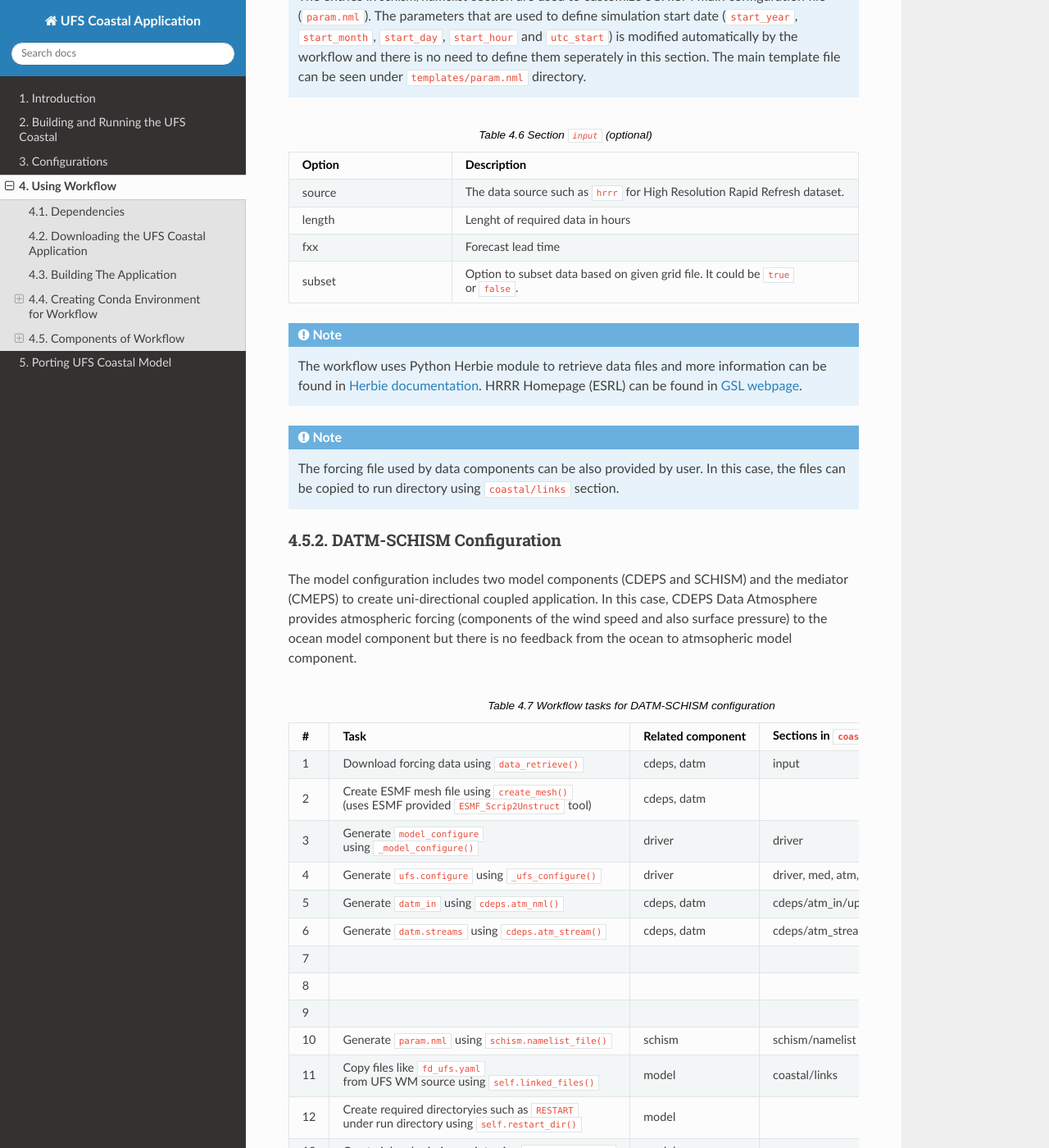
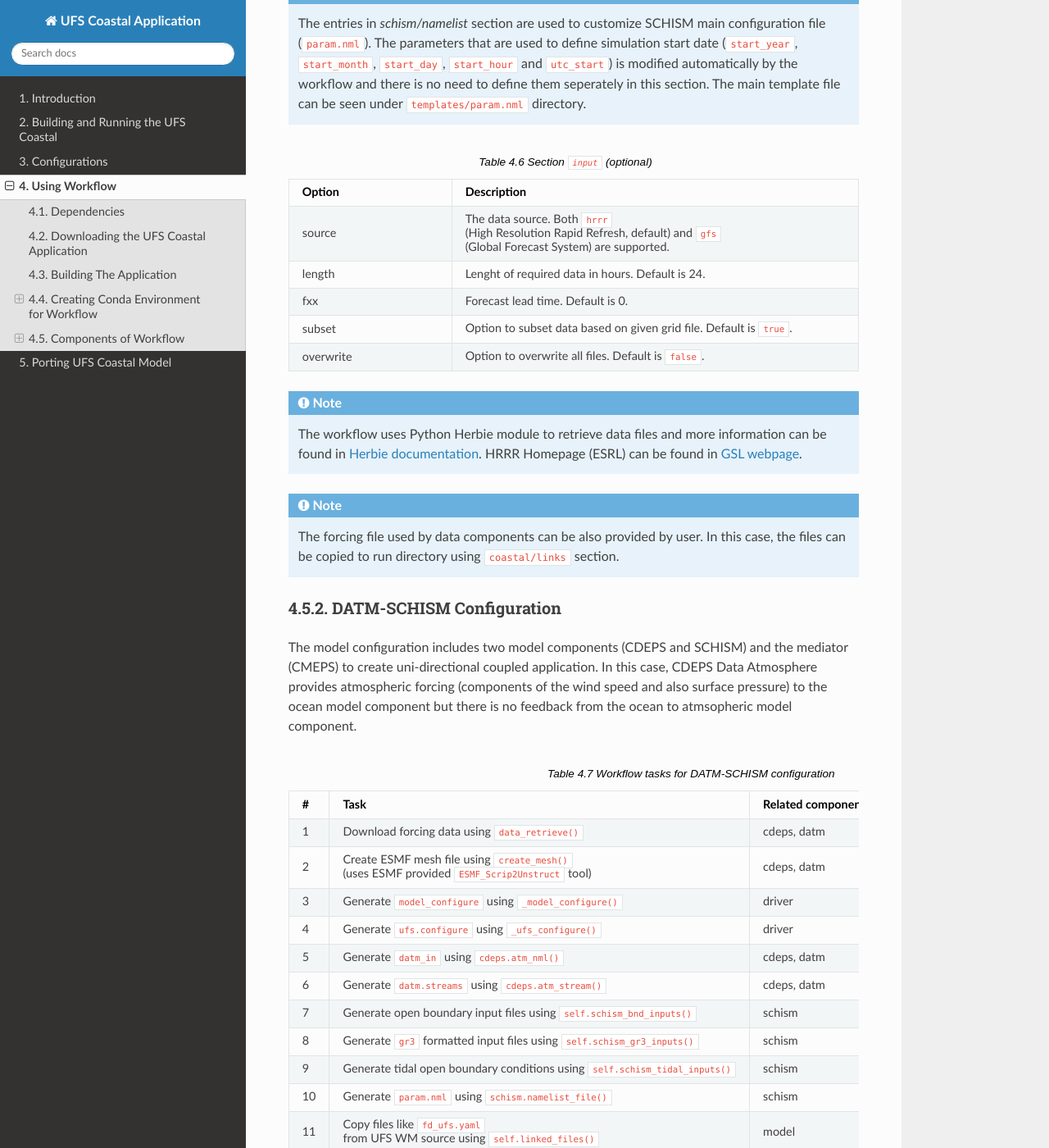
Before and after one commit to oceanmodeling/ufs-coastal-app, a Sphinx documentation site: the page built from doc/source/Workflow.rst, in a window 1280 px wide and 1400 px high, scrolled down 5240 px. Shown: the whole window at 82% size. Built offline with Sphinx 7.4.7 and the Read the Docs theme 3.1.0, drawn with Linux system fonts in a browser that asks for light colours; comment, search, counter and statistics services are not loaded; some of the changed text lies outside the part shown.

Commit message:
update doc

```diff
--- a/doc/source/Workflow.rst
+++ b/doc/source/Workflow.rst
@@ -220,6 +220,8 @@ The following tables mainly describes the options that can be used in the ``conf
      - Segment indices for ocean boundaries, starting from zero
    * - bctides
      - Subsection for tidal boundary conditions such as TPXO dataset location, constituents etc.
+   * - gr3
+     - Subsection for gr3 files
    * - namelist
      - Subsection for ``param.nml`` customizations such as ``rnday`` for total run time in days or ``dt`` for time step in sec.
 
@@ -233,13 +235,15 @@ The following tables mainly describes the options that can be used in the ``conf
    * - Option
      - Description
    * - source
-     - The data source such as ``hrrr`` for High Resolution Rapid Refresh dataset.
+     - The data source. Both ``hrrr`` (High Resolution Rapid Refresh, default) and ``gfs`` (Global Forecast System) are supported.
    * - length
-     - Lenght of required data in hours
+     - Lenght of required data in hours. Default is 24.
    * - fxx
-     - Forecast lead time
+     - Forecast lead time. Default is 0.
    * - subset
-     - Option to subset data based on given grid file. It could be ``true`` or ``false``.
+     - Option to subset data based on given grid file. Default is ``true``.
+   * - overwrite
+     - Option to overwrite all files. Default is ``false``.
 
 .. note::
    The workflow uses Python Herbie module to retrieve data files and more information can be found in `Herbie documentation <https://herbie.readthedocs.io/en/stable/index.html>`_. HRRR Homepage (ESRL) can be found in `GSL webpage <https://rapidrefresh.noaa.gov/hrrr/>`_.
@@ -285,17 +289,17 @@ The model configuration includes two model components (CDEPS and SCHISM) and the
      - cdeps, datm
      - cdeps/atm_streams/streams/stream01
    * - 7
-     -
-     -
-     -
+     - Generate open boundary input files using ``self.schism_bnd_inputs()``
+     - schism
+     - schism
    * - 8
-     -
-     -
-     -
+     - Generate ``gr3`` formatted input files using ``self.schism_gr3_inputs()``
+     - schism
+     - schism/gr3
    * - 9
-     -
-     -
-     -
+     - Generate tidal open boundary conditions using ``self.schism_tidal_inputs()``
+     - schism
+     - schism/bctides
    * - 10
      - Generate ``param.nml`` using ``schism.namelist_file()``
      - schism
--- a/doc/source/conf.py
+++ b/doc/source/conf.py
@@ -21,7 +21,6 @@ import os
 import sys
 
 # Note that we need a specific version of sphinx_rtd_theme. This can be obtained with:
-# pip install git+https://github.com/esmci/sphinx_rtd_theme.git@version-dropdown-with-fixes
 import sphinx_rtd_theme
 
 # -- General configuration ------------------------------------------------
```
